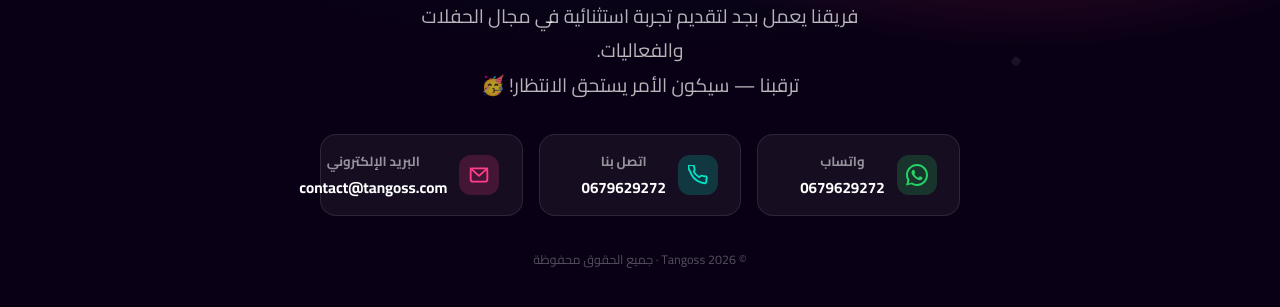
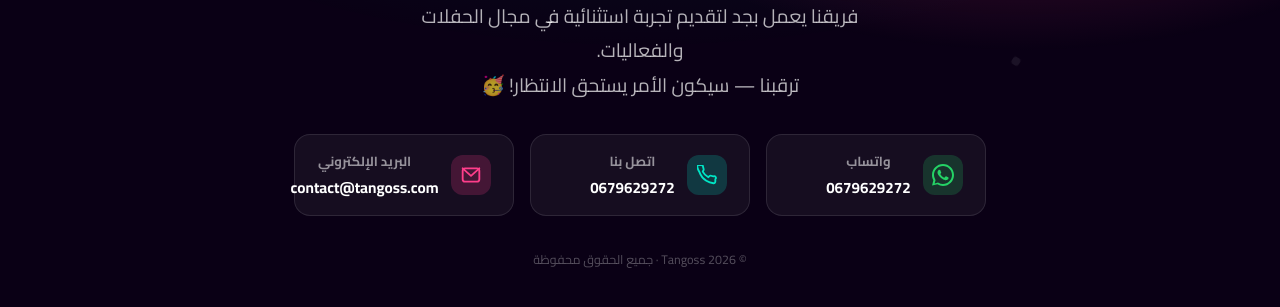
Before and after one commit to elwadnakssi/tangoss-waiting-page-, a plain HTML site: page index.html in a window 1280 px wide. Shown: the part 733-1040 px from the top of the page. Drawn offline with Linux system fonts and the light colour scheme.

Commit message:
Update index.html

```diff
--- a/index.html
+++ b/index.html
@@ -130,7 +130,7 @@
     .contacts {
       display: flex; flex-wrap: wrap; justify-content: center; gap: 1rem;
       animation: slideUp 1s .3s ease both;
-      width: 100%; max-width: 640px;
+      width: 100%; max-width: 740px;
     }
     .contact-card {
       display: flex; align-items: center; gap: .75rem;
```
